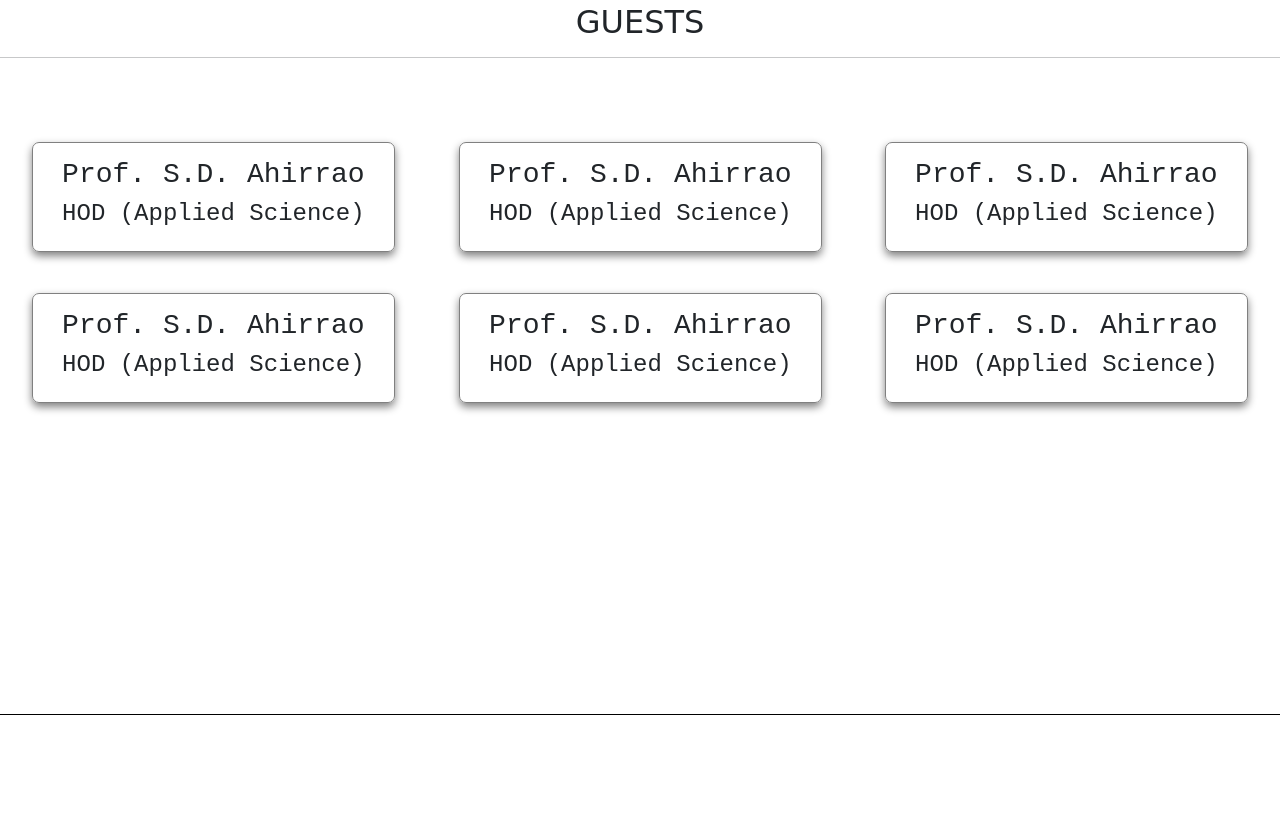
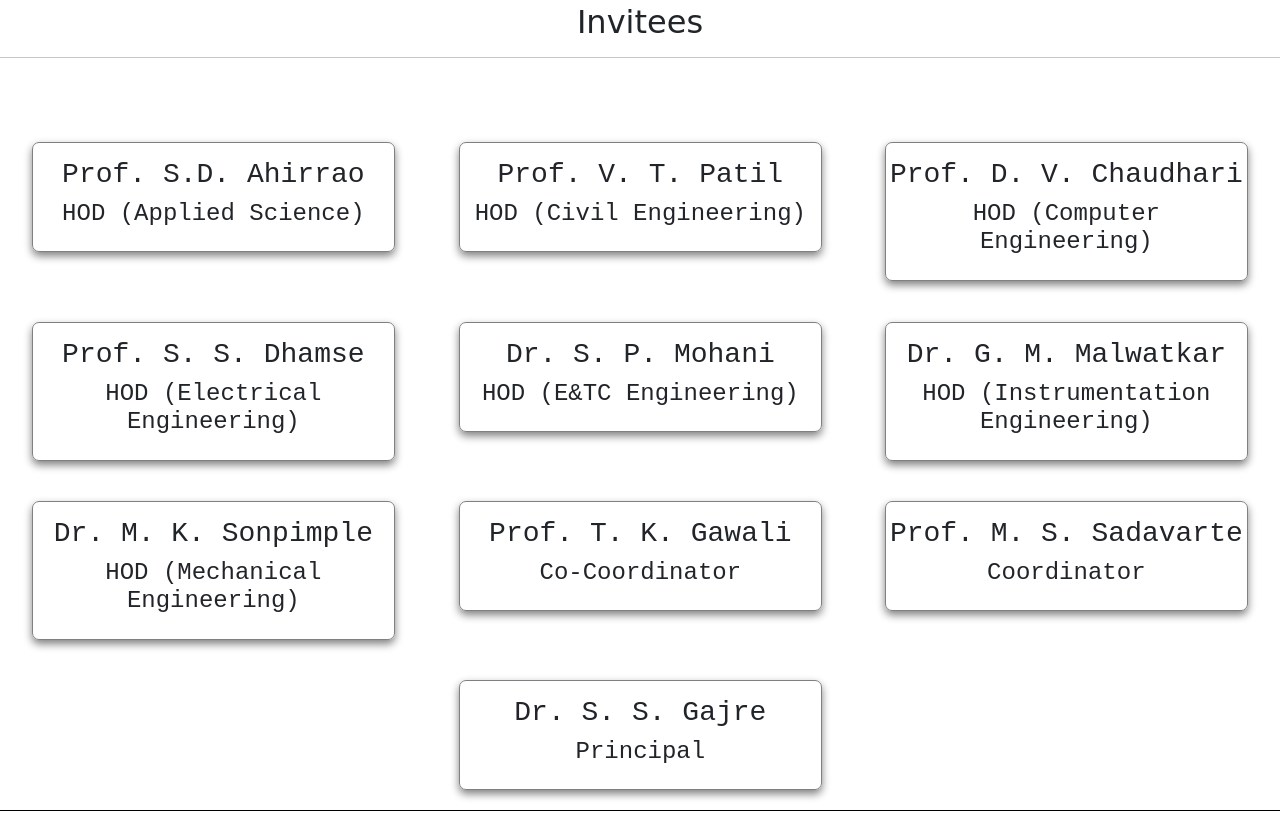
Before and after one commit to BhargavGurav/gcoejalumnimeet24, a plain HTML site: page index.html in a window 1280 px wide. Shown: the part 917-1740 px from the top of the page. Drawn offline with nearby package versions, Linux system fonts and the light colour scheme.

Commit message:
contact us

```diff
--- a/index.html
+++ b/index.html
@@ -33,7 +33,7 @@
                 <a class="nav-link" aria-current="page" href="#home">Home</a>
               </li>
               <li class="nav-item">
-                <a class="nav-link" href="#guests">Guests</a>
+                <a class="nav-link" href="#guests">Invitees</a>
               </li>
               <li class="nav-item">
                 <a class="nav-link" href="#">Schedule</a>
@@ -60,7 +60,7 @@
                     <h3 data-aos="fade-up" data-aos-duration="1000">As an "Alumni" of </h3>
                     <h2 data-aos="fade-up" data-aos-duration="1000" data-aos-delay="1000">Government College of Engineering, Jalgaon</h2>
                     <h3 data-aos="fade-up" data-aos-duration="1000" data-aos-delay="2000">You are invited to</h3>
-                    <h1 data-aos="fade-up" data-aos-duration="1000" data-aos-delay="3000">Industry Alumni Meet 24</h1>
+                    <h1 data-aos="fade-up" data-aos-duration="1000" data-aos-delay="3000">"Industry Alumni Meet 24" <br/>Date: 16th March 2024<br/> Time :10:30 am</h1>
                 </div>
             </div>
         </div>
@@ -69,7 +69,7 @@
       <!--------------------------------- GUESTS ------------------------------------------- -->
       <section id="guests">
         <div class="col-12 text-center  guest-head">
-            <h2 style="font-family: cursive;">GUESTS</h2>
+            <h2 style="font-family: cursive;">Invitees</h2>
         </div>
         <hr>
         <div class="container-fluid guests-container">
@@ -84,38 +84,62 @@
 
                 <div class="col-lg-4 col-md-6 col-sm-10 text-center" data-aos="flip-right" data-aos-duration="2000">
                     <div class="guest-box">
-                        <h3>Prof. S.D. Ahirrao</h3>
-                        <h4>HOD (Applied Science)</h4>
+                        <h3>Prof. V. T. Patil</h3>
+                        <h4>HOD (Civil Engineering)</h4>
                     </div>
                 </div>
 
                 <div class="col-lg-4 col-md-6 col-sm-10 text-center " data-aos="flip-right" data-aos-duration="2000">
                     <div class="guest-box">
-                        <h3>Prof. S.D. Ahirrao</h3>
-                        <h4>HOD (Applied Science)</h4>
+                        <h3>Prof. D. V. Chaudhari</h3>
+                        <h4>HOD (Computer Engineering)</h4>
                     </div>
                 </div>
 
                 <div class="col-lg-4 col-md-6 col-sm-10 text-center" data-aos="flip-right" data-aos-duration="2000">
                     <div class="guest-box">
-                        <h3>Prof. S.D. Ahirrao</h3>
-                        <h4>HOD (Applied Science)</h4>
+                        <h3>Prof. S. S. Dhamse</h3>
+                        <h4>HOD (Electrical Engineering)</h4>
                     </div>
                 </div>
 
                 <div class="col-lg-4 col-md-6 col-sm-10 text-center" data-aos="flip-right" data-aos-duration="2000">
                     <div class="guest-box">
-                        <h3>Prof. S.D. Ahirrao</h3>
-                        <h4>HOD (Applied Science)</h4>
+                        <h3>Dr. S. P. Mohani</h3>
+                        <h4>HOD (E&TC Engineering)</h4>
                     </div>
                 </div>
 
                 <div class="col-lg-4 col-md-6 col-sm-10 text-center" data-aos="flip-right" data-aos-duration="2000">
                     <div class="guest-box">
-                        <h3>Prof. S.D. Ahirrao</h3>
-                        <h4>HOD (Applied Science)</h4>
+                        <h3>Dr. G. M. Malwatkar</h3>
+                        <h4>HOD (Instrumentation Engineering)</h4>
                     </div>
                 </div>
+                <div class="col-lg-4 col-md-6 col-sm-10 text-center" data-aos="flip-right" data-aos-duration="2000">
+                  <div class="guest-box">
+                      <h3>Dr. M. K. Sonpimple</h3>
+                      <h4>HOD (Mechanical Engineering)</h4>
+                  </div>
+              </div>
+              <div class="col-lg-4 col-md-6 col-sm-10 text-center" data-aos="flip-right" data-aos-duration="2000">
+                <div class="guest-box">
+                    <h3>Prof. T. K. Gawali</h3>
+                    <h4>Co-Coordinator</h4>
+                </div>
+            </div>
+            <div class="col-lg-4 col-md-6 col-sm-10 text-center" data-aos="flip-right" data-aos-duration="2000">
+              <div class="guest-box">
+                  <h3>Prof. M. S. Sadavarte</h3>
+                  <h4>Coordinator</h4>
+              </div>
+          </div>
+          <div class="col-lg-4 col-md-6 col-sm-10 text-center" data-aos="flip-right" data-aos-duration="2000">
+            <div class="guest-box">
+                <h3>Dr. S. S. Gajre</h3>
+                <h4>Principal</h4>
+            </div>
+        </div>
                 <!-- <div class="col-lg-5 col-md-7 col-sm-10 d-flex flex-column align-items-center address-box">
                     <h4><b>Lock The Venue</b></h4>
                     <h3>Maharashtra State Institute of Hotel Management and Catering Technology,Pune
@@ -136,11 +160,11 @@
                 <div class="col-lg-4 col-md-8 col-10  text-center map-box" data-aos="zoom-in" data-aos-duration="3000">
                     <iframe src="https://www.google.com/maps/embed?pb=!1m18!1m12!1m3!1d3782.9496017807774!2d73.82943531102651!3d18.531179482491805!2m3!1f0!2f0!3f0!3m2!1i1024!2i768!4f13.1!3m3!1m2!1s0x3bc2c080cbf9d46b%3A0xc124294865c8c804!2sMaharashtra%20State%20Institute%20of%20Hotel%20Management%20and%20Catering%20Technology!5e0!3m2!1sen!2sin!4v1708537114203!5m2!1sen!2sin"   allowfullscreen="" loading="lazy" referrerpolicy="no-referrer-when-downgrade"></iframe>
                 </div>
-                <!-- <div class="col-lg-5 col-md-7 col-sm-10 d-flex flex-column align-items-center address-box">
+                <div class="col-lg-4 col-md-8 col-10 d-flex justify-content-center flex-column align-items-center address-box mt-4" style="text-align:center;">
                     <h4><b>Lock The Venue</b></h4>
-                    <h3>Maharashtra State Institute of Hotel Management and Catering Technology,Pune
+                    <h3>"Maharashtra State Institute of Hotel Management and Catering Technology,Pune" <br/>
                         (Baherat Patil chowk,E square, near Govt.Poly. Pune)</h3>
-                </div> -->
+                </div>
             </div>
         </div>
       </section>
@@ -174,9 +198,9 @@
                     <div class="image-box">
                       <img src="/phone.png" alt="" style="height: 100px; width: 100px;">
                     </div>
-                    <div class="text-box d-flex align-items-center">
-                      <p class="mt-2">Feel Free to Call us <br> +919021086157</p>
-                      <p></p>
+                    <div class="text-box d-flex align-items-center flex-lg-row flex-column">
+                      <p class="mt-2">Feel Free to Call us <br> +91 98810 95623</p>
+                      <p>Prof. M. S. Sadavarte, T&P Coordinator</p>
                     </div>
                     <div class="mail-btn d-flex align-items-center">
 
@@ -186,6 +210,12 @@
 
                 </div>
             </div>
+        </div>
+      </section>
+
+      <section id="footer" class="mt-3">
+        <div class="col-12 bg-dark text-light text-center">
+          <h4>&copy;Copyright GCOE, Jalgaon 2024</h4>
         </div>
       </section>
 
--- a/style.css
+++ b/style.css
@@ -67,13 +67,13 @@ nav{
     min-height: 80vh;
 }
 .venue-container .row{
-    height: 60vh;
+    min-height: 60vh;
     /* width: 100%; */
 }
 /* .venue-container .row{
     height: 100%;
 } */
-.map-box{
+.map-box, .address-box{
     /* width: 50%;
     height: 50%; */
     padding-top: 20px;
@@ -99,3 +99,6 @@ iframe{
     border-radius: 7px;
     box-shadow: 0 2px 4px 0 gray;
 }
+#footer{
+    margin-bottom: 0 !important;
+}
```
